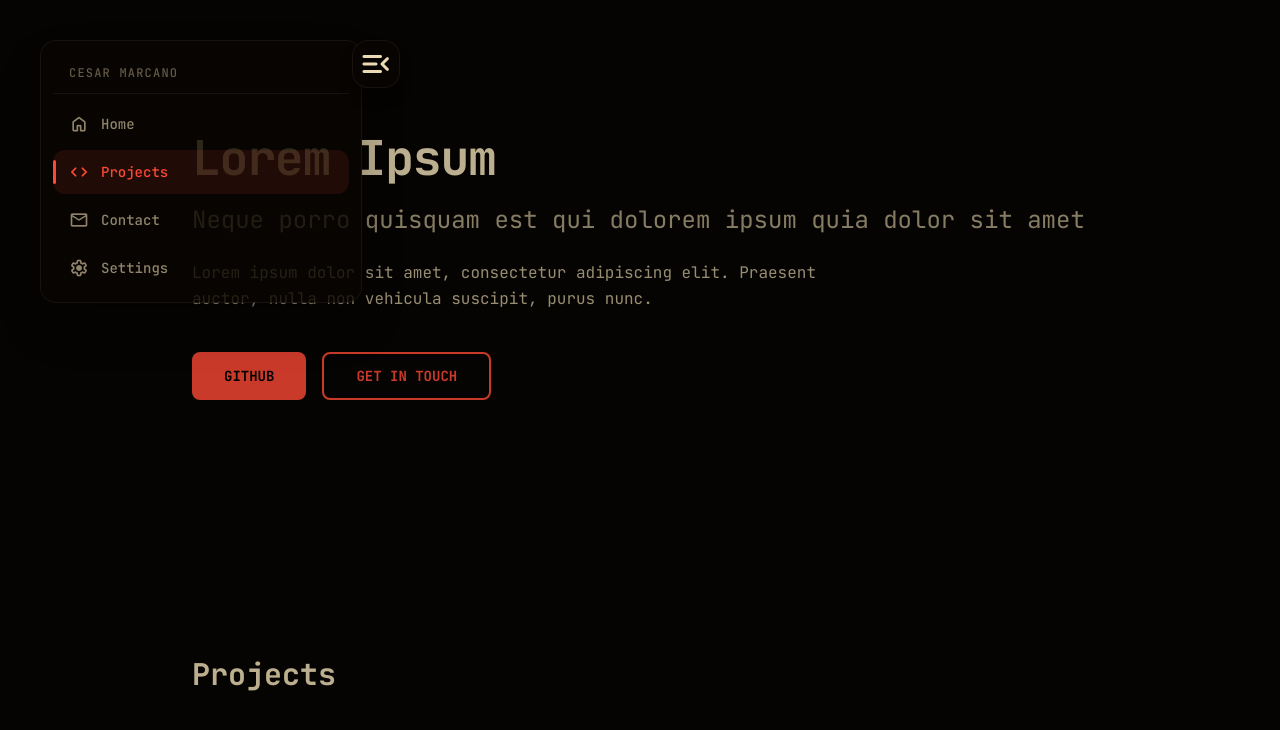
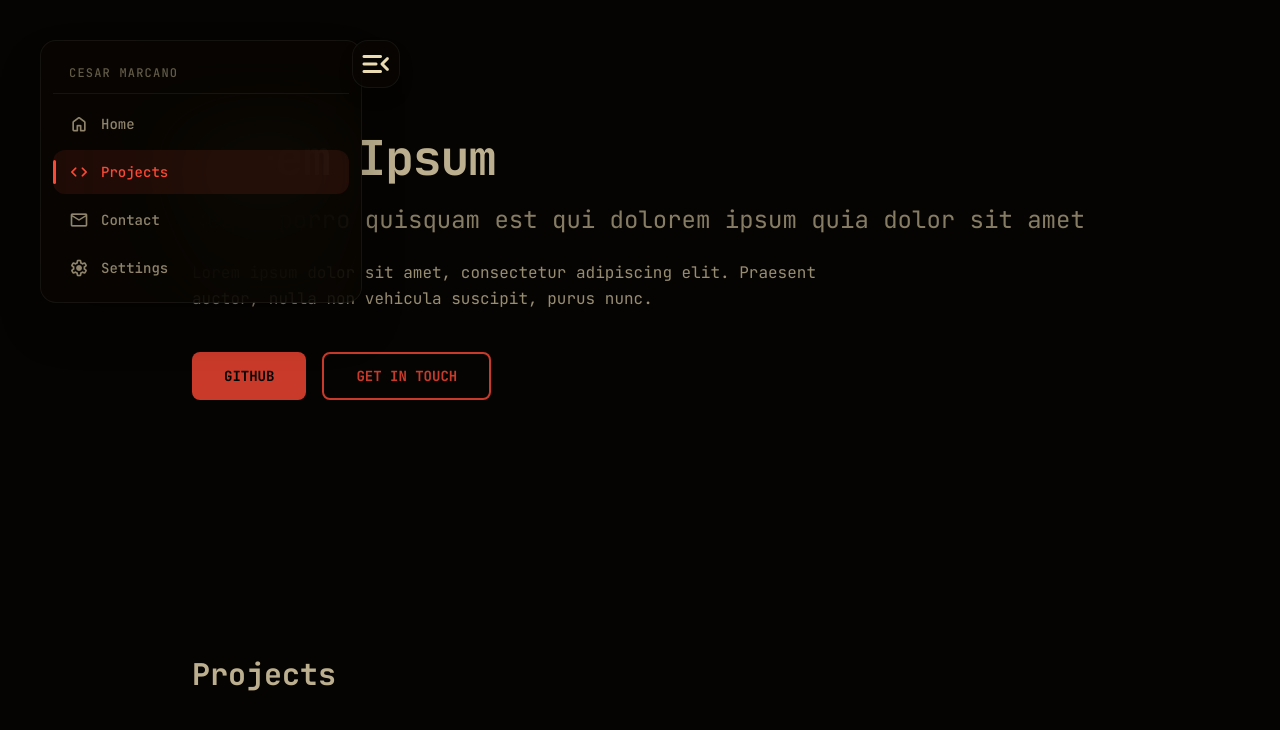
Before and after one commit to SirCesarium/portfolio, a Next.js app: page / in a window 1280 px wide. Both pictures are taken after a click on the button "menu". Shown: the top 730 px of the page. Built offline with nearby package versions, Linux system fonts and the light colour scheme.

Commit message:
feat: add backdrop blur to drawer containers

```diff
--- a/components/NavigationDrawer.tsx
+++ b/components/NavigationDrawer.tsx
@@ -39,7 +39,7 @@ export default function NavigationDrawer({ items }: NavigationDrawerProps) {
       {/* Mobile drawer overlay */}
       <div className="sm:hidden">
         <motion.button
-          className="icon fixed left-4 top-4 z-50 flex h-12 w-12 items-center justify-center rounded-2xl border border-white/[0.06] bg-surface/80 text-3xl shadow-lg shadow-black/30 "
+          className="icon fixed left-4 top-4 z-50 flex h-12 w-12 items-center justify-center rounded-2xl border border-white/[0.06] bg-surface/80 text-3xl shadow-lg shadow-black/30 backdrop-blur-2xl"
           onClick={() => setOpen(!open)}
           whileTap={{ scale: 0.9 }}
           transition={{ duration: 0.1 }}
@@ -72,7 +72,7 @@ export default function NavigationDrawer({ items }: NavigationDrawerProps) {
                     setOpen(false);
                   }
                 }}
-                className="fixed left-0 top-0 z-50 flex h-full w-4/5 max-w-sm flex-col gap-1 border-r border-white/[0.06] bg-surface/95 p-6 pt-20 shadow-2xl shadow-black/50 "
+                className="fixed left-0 top-0 z-50 flex h-full w-4/5 max-w-sm flex-col gap-1 border-r border-white/[0.06] bg-surface/95 p-6 pt-20 shadow-2xl shadow-black/50 backdrop-blur-2xl"
               >
                 <div className="flex items-center gap-3 px-4 py-3 mb-2">
                   <span className="text-xs font-medium tracking-widest uppercase text-text/40">
@@ -129,7 +129,7 @@ export default function NavigationDrawer({ items }: NavigationDrawerProps) {
                 damping: 22,
                 mass: 0.8,
               }}
-              className="rounded-2xl border border-white/[0.06] bg-surface/80 shadow-2xl shadow-black/40  backdrop-saturate-150"
+              className="rounded-2xl border border-white/[0.06] bg-surface/80 shadow-2xl shadow-black/40 backdrop-blur-2xl backdrop-saturate-150"
             >
               <div className="flex w-80 flex-col gap-1 p-3">
                 <div className="flex items-center gap-3 px-4 py-3 border-b border-white/[0.06] mb-1">
@@ -157,7 +157,7 @@ export default function NavigationDrawer({ items }: NavigationDrawerProps) {
         </AnimatePresence>
 
         <motion.button
-          className="icon absolute left-0 top-0 z-10 flex h-12 w-12 items-center justify-center rounded-2xl border border-white/[0.06] bg-surface/80 shadow-lg shadow-black/30 text-4xl "
+          className="icon absolute left-0 top-0 z-10 flex h-12 w-12 items-center justify-center rounded-2xl border border-white/[0.06] bg-surface/80 shadow-lg shadow-black/30 text-4xl backdrop-blur-2xl"
           animate={{
             x: open ? 312 : 0,
           }}
```
